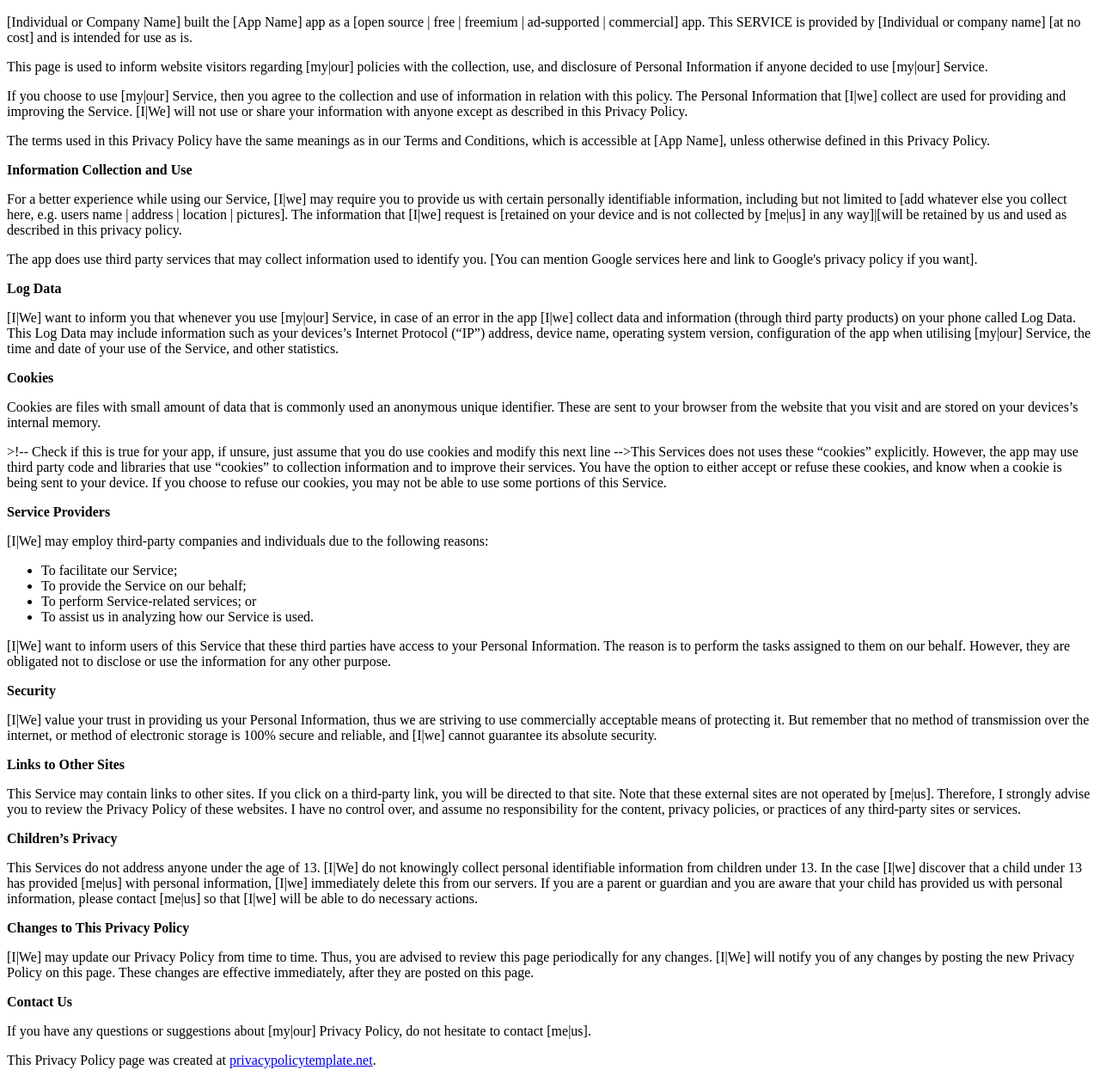
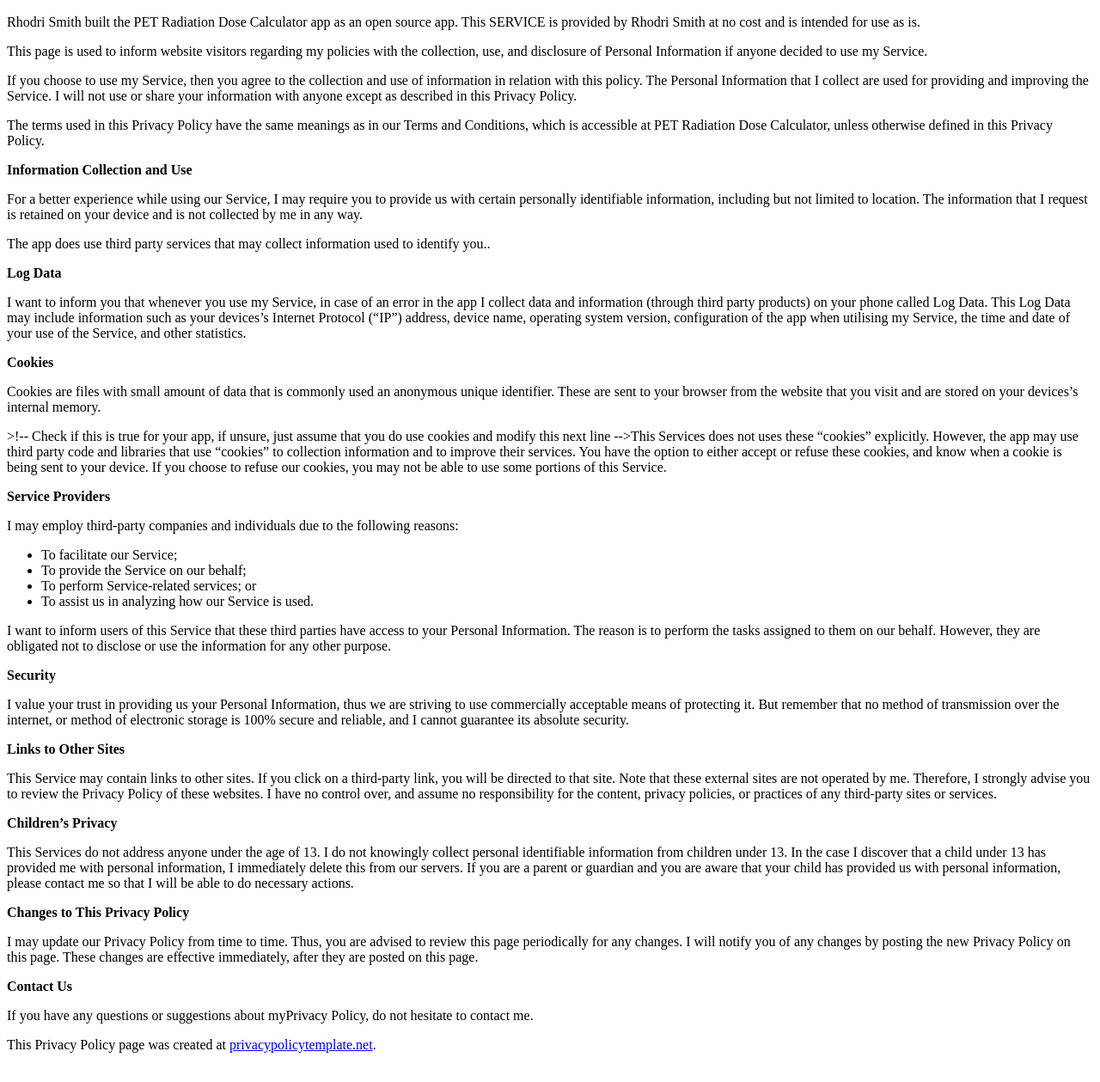
Before and after one commit to mcbrs1a/Privacy-Policy, a plain HTML site: page index.html in a window 1280 px wide. Shown: the part 38-1297 px from the top of the page at 86% size. Drawn offline with Linux system fonts and the light colour scheme.

Commit message:
Update index.html

```diff
--- a/index.html
+++ b/index.html
@@ -1,29 +1,29 @@
 <html>
 <body>
 <h2>Privacy Policy</h2>
-<p>[Individual or Company Name] built the [App Name] app as a [open source | free | freemium | ad-supported | commercial] app. This SERVICE is provided by [Individual or company name] [at no cost] and is intended
+<p>Rhodri Smith built the PET Radiation Dose Calculator app as an open source app. This SERVICE is provided by Rhodri Smith at no cost and is intended
     for use as is.</p>
-<p>This page is used to inform website visitors regarding [my|our] policies with the collection, use, and
-    disclosure of Personal Information if anyone decided to use [my|our] Service.</p>
-<p>If you choose to use [my|our] Service, then you agree to the collection and use of information in
-    relation with this policy. The Personal Information that [I|we] collect are used for providing and
-    improving the Service. [I|We] will not use or share your information with anyone except as described
+<p>This page is used to inform website visitors regarding my policies with the collection, use, and
+    disclosure of Personal Information if anyone decided to use my Service.</p>
+<p>If you choose to use my Service, then you agree to the collection and use of information in
+    relation with this policy. The Personal Information that I collect are used for providing and
+    improving the Service. I will not use or share your information with anyone except as described
     in this Privacy Policy.</p>
 <p>The terms used in this Privacy Policy have the same meanings as in our Terms and Conditions,
-    which is accessible at [App Name], unless otherwise defined in this Privacy Policy.</p>
+    which is accessible at PET Radiation Dose Calculator, unless otherwise defined in this Privacy Policy.</p>
 
 <p><strong>Information Collection and Use</strong></p>
-<p>For a better experience while using our Service, [I|we] may require you to provide us with certain
-    personally identifiable information, including but not limited to [add whatever else you collect here, e.g. users name | address | location | pictures].
-	The information that [I|we] request is [retained on your device and is not
-    collected by [me|us] in any way]|[will be retained by us and used as described in this privacy policy.</p>
-<p>The app does use third party services that may collect information used to identify you. [You can mention Google services here and link to Google's privacy policy if you want].
+<p>For a better experience while using our Service, I may require you to provide us with certain
+    personally identifiable information, including but not limited to  location.
+	The information that I request is retained on your device and is not
+    collected by me in any way.</p>
+<p>The app does use third party services that may collect information used to identify you..
 
 <p><strong>Log Data</strong></p>
-<p>[I|We] want to inform you that whenever you use [my|our] Service, in case of an error in the app [I|we] collect
+<p>I want to inform you that whenever you use my Service, in case of an error in the app I collect
     data and information (through third party products) on your phone called Log Data. This Log Data
     may include information such as your devices’s Internet Protocol (“IP”) address, device name,
-    operating system version, configuration of the app when utilising [my|our] Service, the time and date
+    operating system version, configuration of the app when utilising my Service, the time and date
     of your use of the Service, and other statistics.</p>
 
 <p><strong>Cookies</strong></p>
@@ -37,45 +37,45 @@
     this Service.</p>
 
 <p><strong>Service Providers</strong></p> <!-- This part need seem like it's not needed, but if you use any Google services, or any other third party libraries, chances are, you need this. -->
-<p>[I|We] may employ third-party companies and individuals due to the following reasons:</p>
+<p>I may employ third-party companies and individuals due to the following reasons:</p>
 <ul>
     <li>To facilitate our Service;</li>
     <li>To provide the Service on our behalf;</li>
     <li>To perform Service-related services; or</li>
     <li>To assist us in analyzing how our Service is used.</li>
 </ul>
-<p>[I|We] want to inform users of this Service that these third parties have access to your Personal
+<p>I want to inform users of this Service that these third parties have access to your Personal
     Information. The reason is to perform the tasks assigned to them on our behalf. However, they
     are obligated not to disclose or use the information for any other purpose.</p>
 
 <p><strong>Security</strong></p>
-<p>[I|We] value your trust in providing us your Personal Information, thus we are striving to use
+<p>I value your trust in providing us your Personal Information, thus we are striving to use
     commercially acceptable means of protecting it. But remember that no method of transmission over
-    the internet, or method of electronic storage is 100% secure and reliable, and [I|we] cannot
+    the internet, or method of electronic storage is 100% secure and reliable, and I cannot
     guarantee its absolute security.</p>
 
 <p><strong>Links to Other Sites</strong></p>
 <p>This Service may contain links to other sites. If you click on a third-party link, you will be
-    directed to that site. Note that these external sites are not operated by [me|us]. Therefore, I
+    directed to that site. Note that these external sites are not operated by me. Therefore, I
     strongly advise you to review the Privacy Policy of these websites. I have no control over, and
     assume no responsibility for the content, privacy policies, or practices of any third-party
     sites or services.</p>
 
 <p><strong>Children’s Privacy</strong></p>
-<p>This Services do not address anyone under the age of 13. [I|We] do not knowingly collect personal
-    identifiable information from children under 13. In the case [I|we] discover that a child under 13
-    has provided [me|us] with personal information, [I|we] immediately delete this from our servers. If you
+<p>This Services do not address anyone under the age of 13. I do not knowingly collect personal
+    identifiable information from children under 13. In the case I discover that a child under 13
+    has provided me with personal information, I immediately delete this from our servers. If you
     are a parent or guardian and you are aware that your child has provided us with personal
-    information, please contact [me|us] so that [I|we] will be able to do necessary actions.</p>
+    information, please contact me so that I will be able to do necessary actions.</p>
 
 <p><strong>Changes to This Privacy Policy</strong></p>
-<p>[I|We] may update our Privacy Policy from time to time. Thus, you are advised to review this page
-    periodically for any changes. [I|We] will notify you of any changes by posting the new Privacy Policy
+<p>I may update our Privacy Policy from time to time. Thus, you are advised to review this page
+    periodically for any changes. I will notify you of any changes by posting the new Privacy Policy
     on this page. These changes are effective immediately, after they are posted on this page.</p>
 
 <p><strong>Contact Us</strong></p>
-<p>If you have any questions or suggestions about [my|our] Privacy Policy, do not hesitate to contact
-    [me|us].</p>
+<p>If you have any questions or suggestions about myPrivacy Policy, do not hesitate to contact
+    me.</p>
 <p>This Privacy Policy page was created at <a href="https://privacypolicytemplate.net"
                                               target="_blank">privacypolicytemplate.net</a>.</p>
 </body>
```
